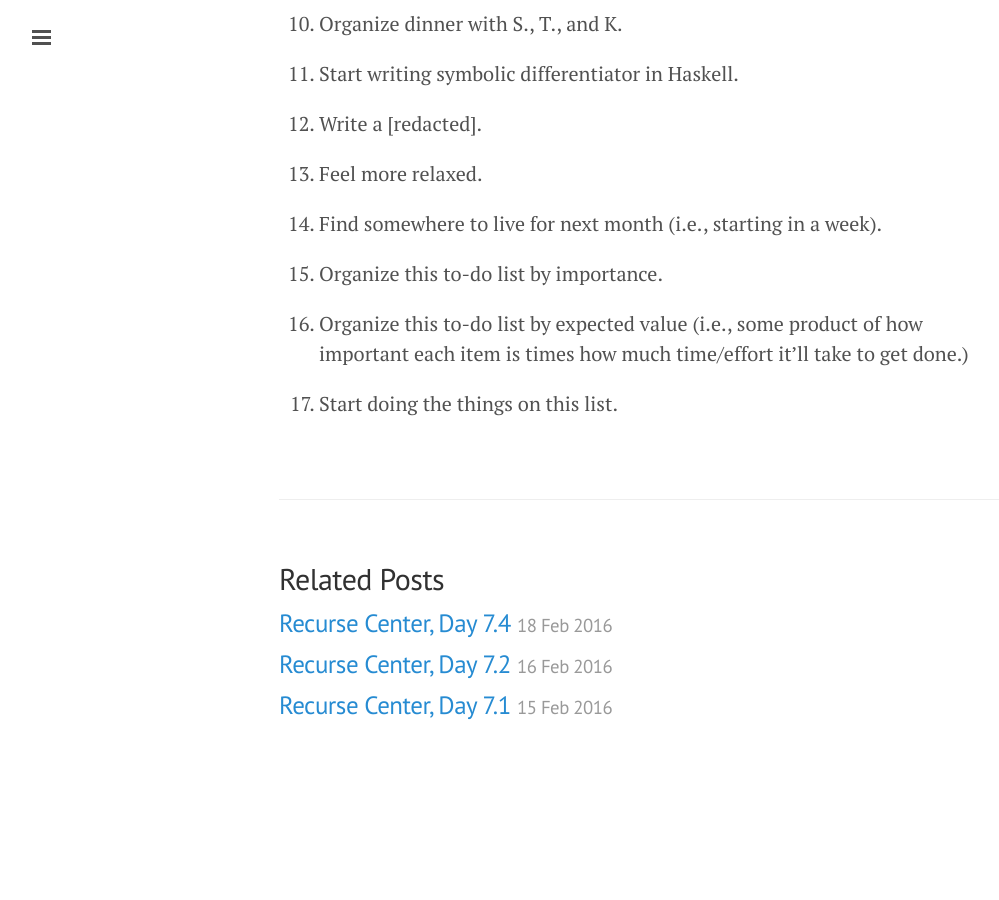
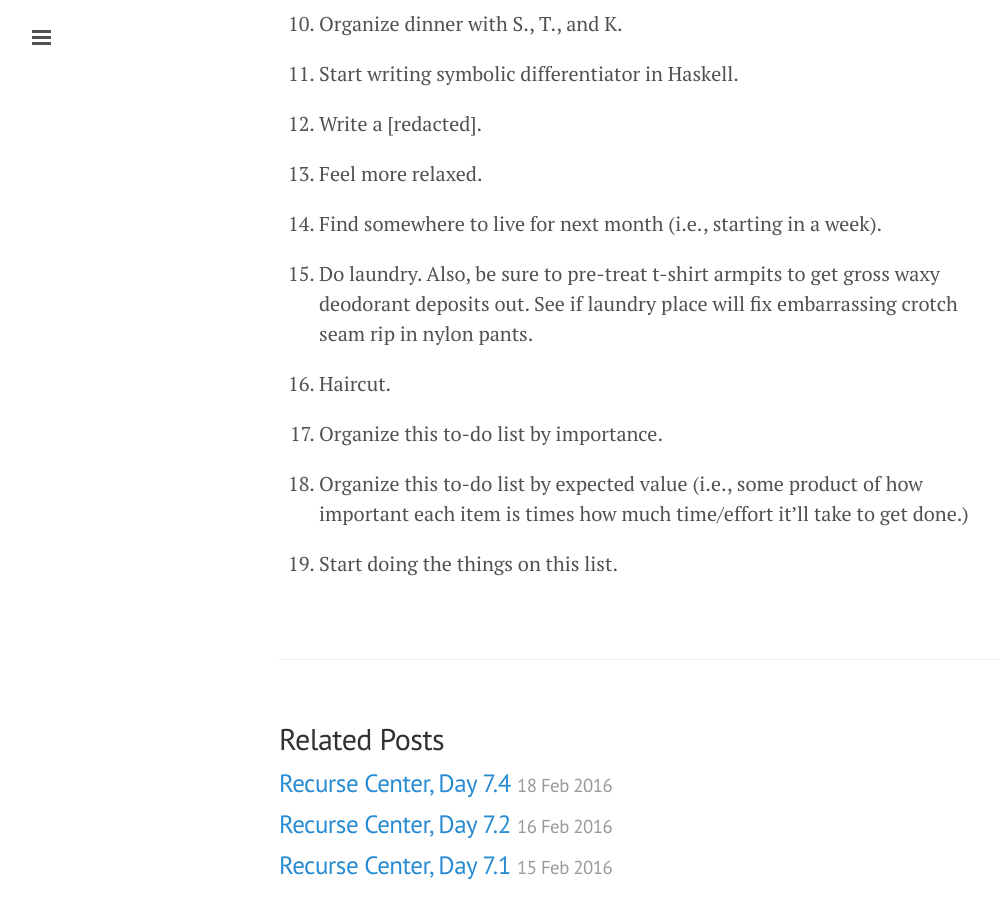
Before and after one commit to amalex5/amalex5.github.io, a Jekyll site: the page built from _posts/2016-02-21-recurse-center-weekend-7.markdown, in a window 1280 px wide and 900 px high, scrolled down 1083 px. Shown: the whole window, without its empty margins (1-1000 px from the left). Built offline with Jekyll 4.4.1, drawn with Linux system fonts in a browser that asks for light colours; before the commit the page ends 1865 px from its top, so only the background shows below that.

Commit message:
Post update: Recurse Center, Weekend 7!

```diff
--- a/_posts/2016-02-21-recurse-center-weekend-7.markdown
+++ b/_posts/2016-02-21-recurse-center-weekend-7.markdown
@@ -33,8 +33,12 @@ Here is my current to-do list:
 
 14. Find somewhere to live for next month (i.e., starting in a week).
 
-15. Organize this to-do list by importance.
+15. Do laundry. Also, be sure to pre-treat t-shirt armpits to get gross waxy deodorant deposits out. See if laundry place will fix embarrassing crotch seam rip in nylon pants.
+
+16. Haircut.
+
+17. Organize this to-do list by importance.
 
 16. Organize this to-do list by expected value (i.e., some product of how important each item is times how much time/effort it'll take to get done.)
 
-17. Start doing the things on this list.
+18. Start doing the things on this list.
```
